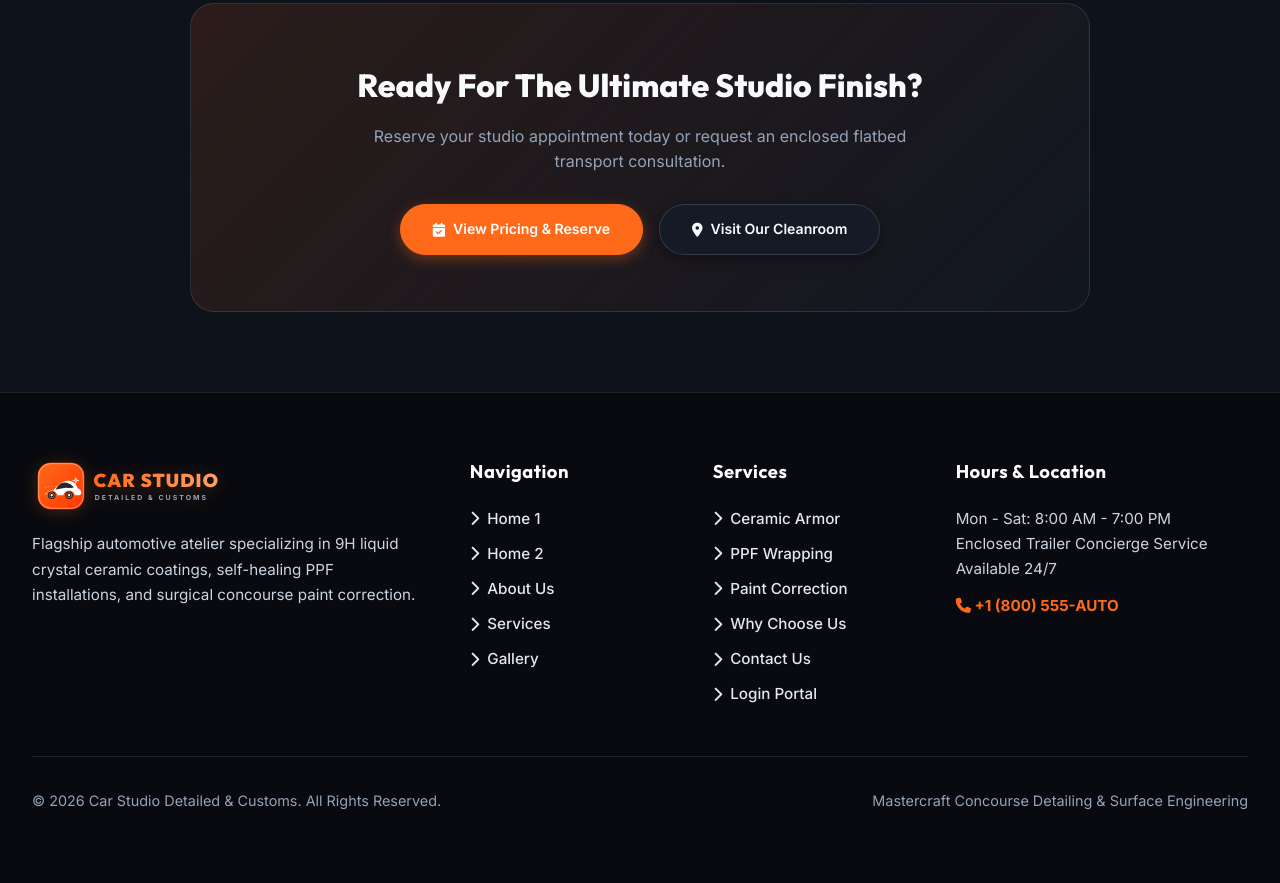
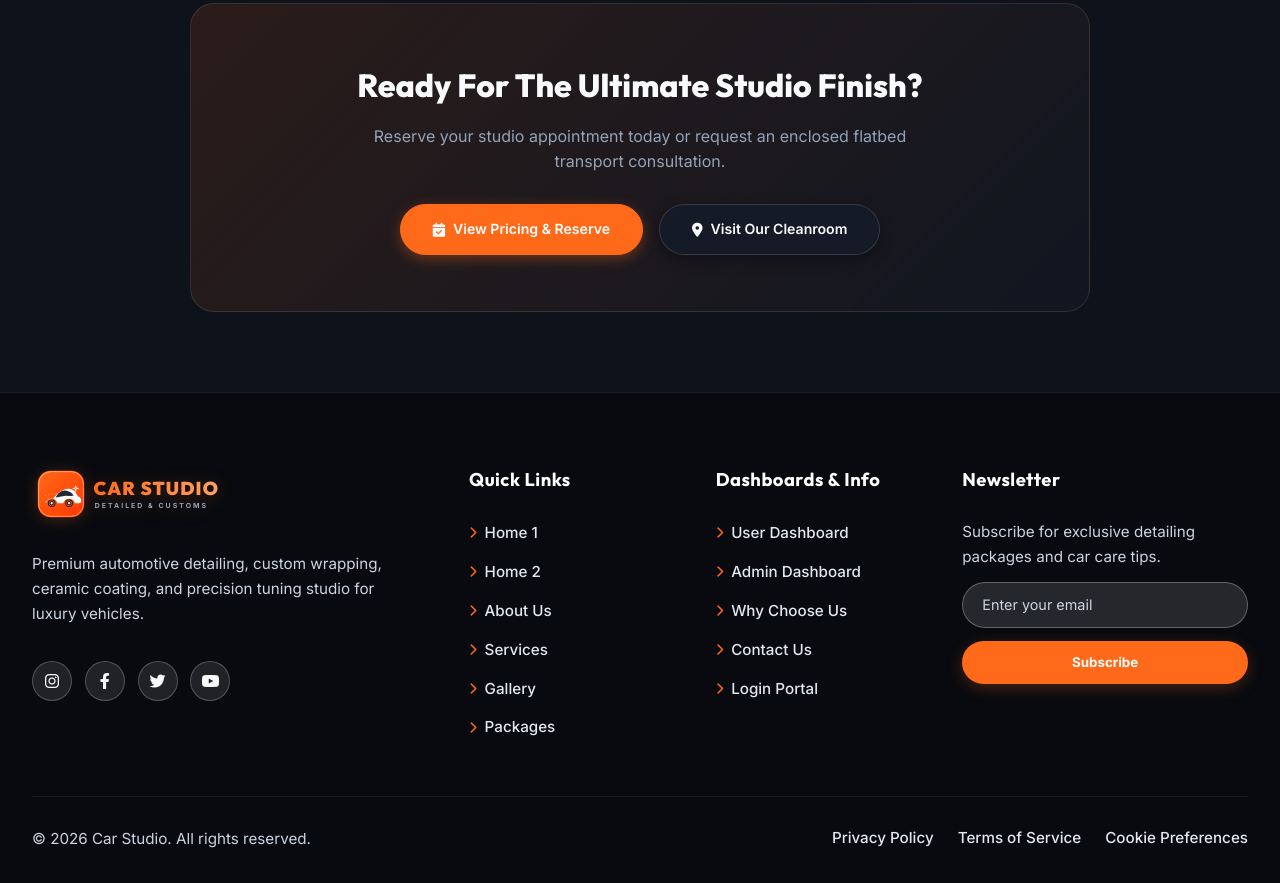
Before and after one commit to dhanushasankar02/car-studio, a plain HTML site: page about.html in a window 1280 px wide. Shown: the part 4361-5244 px from the top of the page. Before the commit the page ends 5205 px from the top, so only its background shows below. Drawn offline with Linux system fonts and the light colour scheme.

Commit message:
first commit

```diff
--- a/about.html
+++ b/about.html
@@ -1079,6 +1079,186 @@ body.dark-mode .about-hero .stat-label {
     header .menu-toggle,
     #mobileToggleBtn {
         display: none !important;
+    }
+}
+
+/* ==========================================================================
+   UNIFIED SITE-WIDE FOOTER STYLING (MATCHING EXACT CAR STUDIO DESIGN)
+   ========================================================================== */
+.footer {
+    background: #080a0f !important;
+    color: #f8fafc !important;
+    padding: 4.5rem 2rem 2rem !important;
+    border-top: 1px solid rgba(255, 255, 255, 0.08) !important;
+    margin-top: auto !important;
+}
+
+body:not(.dark-mode) .footer {
+    background: #0f172a !important;
+    color: #f8fafc !important;
+}
+
+.footer-container {
+    max-width: 1400px !important;
+    margin: 0 auto !important;
+    display: grid !important;
+    grid-template-columns: 2fr 1fr 1fr 1.5fr !important;
+    gap: 3.5rem !important;
+    margin-bottom: 3.5rem !important;
+}
+
+.footer-brand {
+    display: flex !important;
+    flex-direction: column !important;
+    gap: 1.2rem !important;
+}
+
+.footer-desc {
+    color: #94a3b8 !important;
+    font-size: 0.95rem !important;
+    line-height: 1.6 !important;
+    margin-top: 0.5rem !important;
+    margin-bottom: 1rem !important;
+    max-width: 380px !important;
+}
+
+.social-links {
+    display: flex !important;
+    gap: 0.8rem !important;
+}
+
+.social-btn {
+    width: 40px !important;
+    height: 40px !important;
+    border-radius: 50% !important;
+    background: rgba(255, 255, 255, 0.06) !important;
+    border: 1px solid rgba(255, 255, 255, 0.12) !important;
+    color: #f8fafc !important;
+    display: inline-flex !important;
+    align-items: center !important;
+    justify-content: center !important;
+    text-decoration: none !important;
+    transition: var(--transition-smooth) !important;
+}
+
+.social-btn i {
+    color: #f8fafc !important;
+}
+
+.social-btn:hover {
+    background: var(--accent) !important;
+    border-color: var(--accent) !important;
+    color: #ffffff !important;
+    transform: translateY(-3px) !important;
+    box-shadow: 0 4px 15px var(--accent-glow) !important;
+}
+
+.social-btn:hover i {
+    color: #ffffff !important;
+}
+
+.footer-col h4 {
+    font-family: var(--font-heading) !important;
+    font-size: 1.15rem !important;
+    font-weight: 700 !important;
+    color: #ffffff !important;
+    margin-bottom: 1.5rem !important;
+}
+
+.footer-links {
+    list-style: none !important;
+    display: flex !important;
+    flex-direction: column !important;
+    gap: 0.8rem !important;
+}
+
+.footer-link {
+    color: #94a3b8 !important;
+    text-decoration: none !important;
+    font-size: 0.95rem !important;
+    transition: var(--transition-smooth) !important;
+    display: inline-flex !important;
+    align-items: center !important;
+    gap: 8px !important;
+}
+
+.footer-link i {
+    font-size: 0.75rem !important;
+    color: var(--accent) !important;
+}
+
+.footer-link:hover {
+    color: var(--accent) !important;
+    transform: translateX(4px) !important;
+}
+
+body[dir="rtl"] .footer-link:hover {
+    transform: translateX(-4px) !important;
+}
+
+.newsletter-form {
+    display: flex !important;
+    flex-direction: column !important;
+    gap: 0.8rem !important;
+}
+
+.newsletter-input {
+    width: 100% !important;
+    padding: 0.85rem 1.2rem !important;
+    border-radius: 50px !important;
+    border: 1px solid rgba(255, 255, 255, 0.15) !important;
+    background: rgba(255, 255, 255, 0.06) !important;
+    color: #ffffff !important;
+    outline: none !important;
+    font-family: inherit !important;
+    font-size: 0.9rem !important;
+}
+
+.newsletter-btn {
+    background: var(--accent) !important;
+    color: #ffffff !important;
+    font-weight: 700 !important;
+    border: none !important;
+    padding: 0.85rem 1.5rem !important;
+    border-radius: 50px !important;
+    cursor: pointer !important;
+    transition: var(--transition-smooth) !important;
+    box-shadow: 0 4px 15px var(--accent-glow) !important;
+}
+
+.newsletter-btn:hover {
+    background: var(--accent-hover) !important;
+}
+
+.footer-bottom {
+    max-width: 1400px !important;
+    margin: 0 auto !important;
+    border-top: 1px solid rgba(255, 255, 255, 0.08) !important;
+    padding-top: 1.8rem !important;
+    display: flex !important;
+    align-items: center !important;
+    justify-content: space-between !important;
+    flex-wrap: wrap !important;
+    gap: 1rem !important;
+    color: #94a3b8 !important;
+    font-size: 0.9rem !important;
+}
+
+@media (max-width: 1024px) {
+    .footer-container {
+        grid-template-columns: 1fr 1fr !important;
+        gap: 2.5rem !important;
+    }
+}
+
+@media (max-width: 650px) {
+    .footer-container {
+        grid-template-columns: 1fr !important;
+        gap: 2rem !important;
+    }
+    .footer-bottom {
+        flex-direction: column !important;
+        text-align: center !important;
     }
 }
 
@@ -1397,9 +1577,10 @@ body.dark-mode .about-hero .stat-label {
     <!-- ==================== FOOTER ==================== -->
     <footer class="footer" id="footer">
         <div class="footer-container">
-            <div>
+            <!-- Brand Column -->
+            <div class="footer-brand">
                 <a href="index.html" class="logo-area" aria-label="Car Studio Footer Logo">
-                    <svg xmlns="http://www.w3.org/2000/svg" viewBox="0 0 440 100" class="logo-svg" height="52">
+                    <svg xmlns="http://www.w3.org/2000/svg" viewBox="0 0 440 100" class="logo-svg" height="58">
                         <defs>
                             <linearGradient id="logoGradFoot" x1="0%" y1="0%" x2="100%" y2="100%">
                                 <stop offset="0%" stop-color="#FF6A1A"/>
@@ -1432,48 +1613,62 @@ body.dark-mode .about-hero .stat-label {
                     </svg>
                 </a>
                 <p class="footer-desc">
-                    Flagship automotive atelier specializing in 9H liquid crystal ceramic coatings, self-healing PPF installations, and surgical concourse paint correction.
+                    Premium automotive detailing, custom wrapping, ceramic coating, and precision tuning studio for luxury vehicles.
                 </p>
-            </div>
-
+                <div class="social-links">
+                    <a href="#" class="social-btn" aria-label="Instagram"><i class="fab fa-instagram"></i></a>
+                    <a href="#" class="social-btn" aria-label="Facebook"><i class="fab fa-facebook-f"></i></a>
+                    <a href="#" class="social-btn" aria-label="Twitter"><i class="fab fa-twitter"></i></a>
+                    <a href="#" class="social-btn" aria-label="YouTube"><i class="fab fa-youtube"></i></a>
+                </div>
+            </div>
+
+            <!-- Quick Links -->
             <div class="footer-col">
-                <h4>Navigation</h4>
+                <h4>Quick Links</h4>
                 <ul class="footer-links">
                     <li><a href="index.html" class="footer-link"><i class="fas fa-chevron-right"></i> Home 1</a></li>
                     <li><a href="home2.html" class="footer-link"><i class="fas fa-chevron-right"></i> Home 2</a></li>
                     <li><a href="about.html" class="footer-link"><i class="fas fa-chevron-right"></i> About Us</a></li>
                     <li><a href="services.html" class="footer-link"><i class="fas fa-chevron-right"></i> Services</a></li>
                     <li><a href="gallery.html" class="footer-link"><i class="fas fa-chevron-right"></i> Gallery</a></li>
+                    <li><a href="packages.html" class="footer-link"><i class="fas fa-chevron-right"></i> Packages</a></li>
                 </ul>
             </div>
 
+            <!-- Dashboards & Info -->
             <div class="footer-col">
-                <h4>Services</h4>
+                <h4>Dashboards &amp; Info</h4>
                 <ul class="footer-links">
-                    <li><a href="packages.html" class="footer-link"><i class="fas fa-chevron-right"></i> Ceramic Armor</a></li>
-                    <li><a href="packages.html" class="footer-link"><i class="fas fa-chevron-right"></i> PPF Wrapping</a></li>
-                    <li><a href="packages.html" class="footer-link"><i class="fas fa-chevron-right"></i> Paint Correction</a></li>
+                    <li><a href="dashboard.html" class="footer-link"><i class="fas fa-chevron-right"></i> User Dashboard</a></li>
+                    <li><a href="admin-dashboard.html" class="footer-link"><i class="fas fa-chevron-right"></i> Admin Dashboard</a></li>
                     <li><a href="why-choose-us.html" class="footer-link"><i class="fas fa-chevron-right"></i> Why Choose Us</a></li>
                     <li><a href="contact.html" class="footer-link"><i class="fas fa-chevron-right"></i> Contact Us</a></li>
                     <li><a href="login.html" class="footer-link" id="footerLoginTrigger"><i class="fas fa-chevron-right"></i> Login Portal</a></li>
                 </ul>
             </div>
 
+            <!-- Newsletter Column -->
             <div class="footer-col">
-                <h4>Hours &amp; Location</h4>
-                <p style="color: var(--text-secondary); font-size: 0.92rem; line-height: 1.7; margin-bottom: 0.8rem;">
-                    Mon - Sat: 8:00 AM - 7:00 PM<br>
-                    Enclosed Trailer Concierge Service Available 24/7
+                <h4>Newsletter</h4>
+                <p style="color: var(--text-secondary); font-size: 0.95rem; margin-bottom: 0.8rem;">
+                    Subscribe for exclusive detailing packages and car care tips.
                 </p>
-                <div style="font-weight: 700; color: var(--accent); font-size: 0.95rem;">
-                    <i class="fas fa-phone"></i> +1 (800) 555-AUTO
-                </div>
-            </div>
-        </div>
-
+                <form class="newsletter-form" id="newsletterForm">
+                    <input type="email" placeholder="Enter your email" class="newsletter-input" required>
+                    <button type="submit" class="newsletter-btn">Subscribe</button>
+                </form>
+            </div>
+        </div>
+
+        <!-- Footer Bottom -->
         <div class="footer-bottom">
-            <span>&copy; 2026 Car Studio Detailed &amp; Customs. All Rights Reserved.</span>
-            <span>Mastercraft Concourse Detailing &amp; Surface Engineering</span>
+            <p>&copy; 2026 Car Studio. All rights reserved.</p>
+            <div style="display: flex; gap: 1.5rem;">
+                <a href="#" class="footer-link" style="font-size: 0.88rem;">Privacy Policy</a>
+                <a href="#" class="footer-link" style="font-size: 0.88rem;">Terms of Service</a>
+                <a href="#" class="footer-link" style="font-size: 0.88rem;">Cookie Preferences</a>
+            </div>
         </div>
     </footer>
 
@@ -1534,6 +1729,16 @@ body.dark-mode .about-hero .stat-label {
         if (mobileToggleBtn) mobileToggleBtn.addEventListener('click', () => toggleMobile(true));
         if (mobileCloseBtn) mobileCloseBtn.addEventListener('click', () => toggleMobile(false));
         if (mobileOverlay) mobileOverlay.addEventListener('click', () => toggleMobile(false));
+
+        // 4. Newsletter Form
+        const newsletterForm = document.getElementById('newsletterForm');
+        if (newsletterForm) {
+            newsletterForm.addEventListener('submit', (e) => {
+                e.preventDefault();
+                alert('Thank you for subscribing to Car Studio newsletter!');
+                newsletterForm.reset();
+            });
+        }
     </script>
 </body>
 </html>
```
Lines whose indentation alone changed are shown as unchanged.
